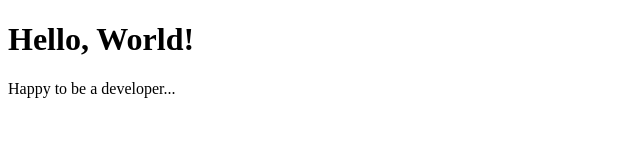
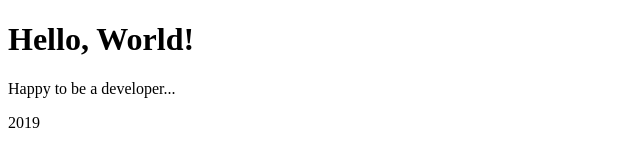
Before and after one commit to firebrand-labs/basic-html, a plain HTML site: page index.html in a window 1280 px wide. Shown: the full height of the page, 0-640 px from the left. Drawn offline with Linux system fonts and the light colour scheme.

Commit message:
updating year

```diff
--- a/index.html
+++ b/index.html
@@ -7,5 +7,6 @@
   <body>
     <h1>Hello, World!</h1>
     <p>Happy to be a developer...</p>
+    <span>2019</span>
   </body>
 </html>
```
